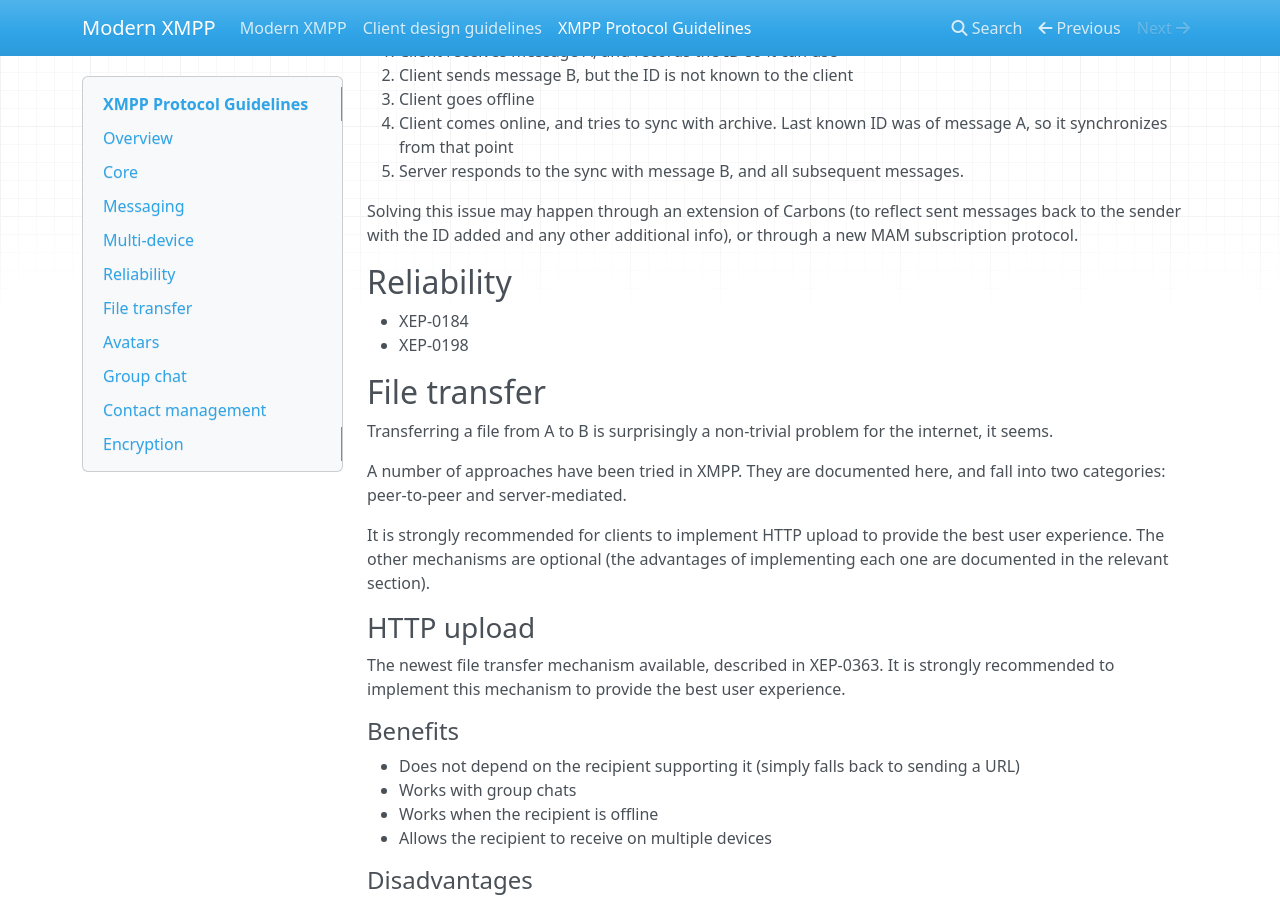
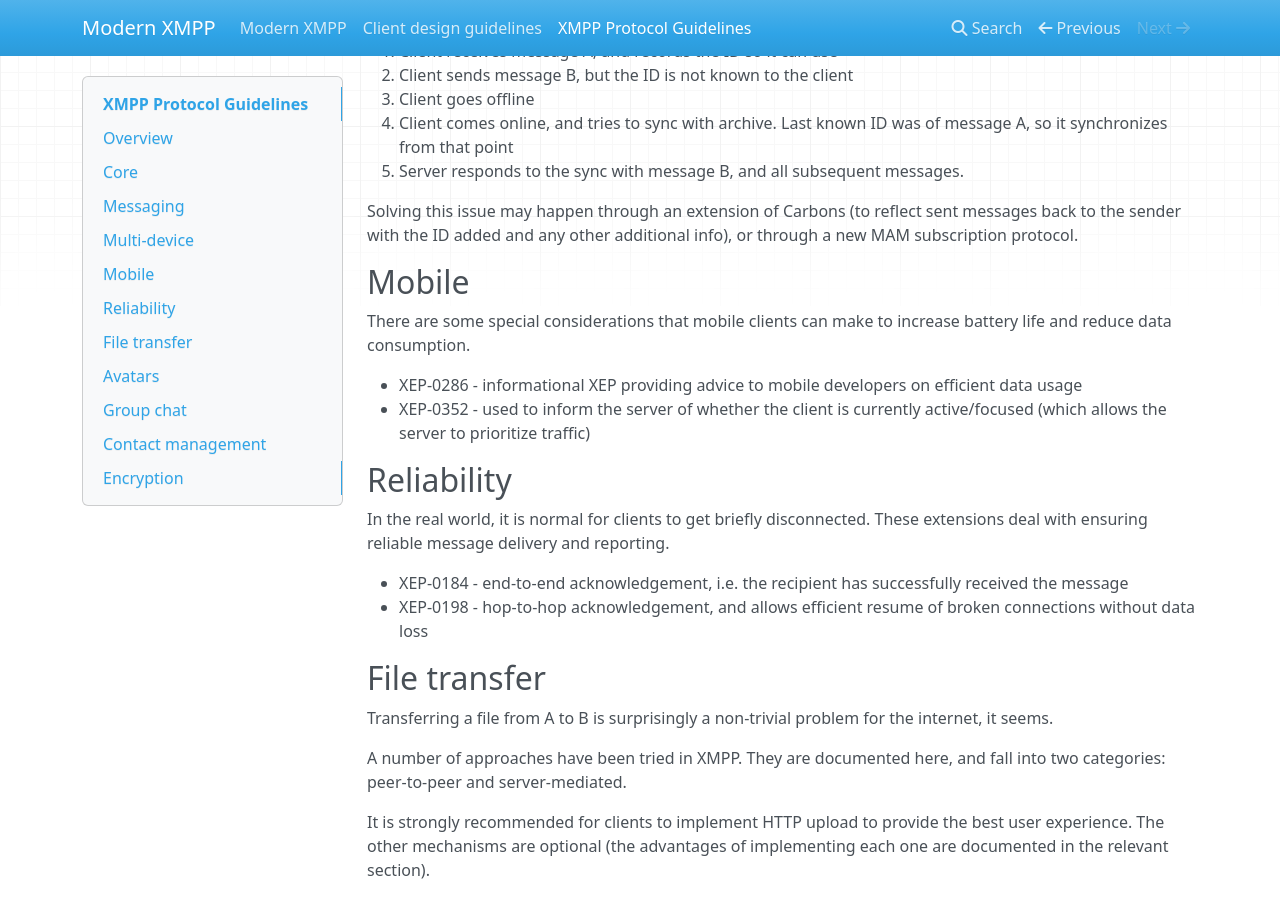
Before and after one commit to modernxmpp/modernxmpp, an MkDocs documentation site: the page built from docs/protocol.md, in a window 1280 px wide and 900 px high, scrolled down 2307 px. Built offline with MkDocs 1.6.1, drawn with Linux system fonts in a browser that asks for light colours; nearby versions of some CDN libraries.

Commit message:
protocol: Add mobile and reliability sections

```diff
--- a/docs/protocol.md
+++ b/docs/protocol.md
@@ -117,10 +117,22 @@
 Solving this issue may happen through an extension of Carbons (to reflect sent messages back to the sender
 with the ID added and any other additional info), or through a new MAM subscription protocol.
 
+## Mobile
+
+There are some special considerations that mobile clients can make to increase battery life and reduce
+data consumption.
+
+- XEP-0286 - informational XEP providing advice to mobile developers on efficient data usage
+- XEP-0352 - used to inform the server of whether the client is currently active/focused (which allows
+the server to prioritize traffic)
+
 ## Reliability
 
-- XEP-0184
-- XEP-0198
+In the real world, it is normal for clients to get briefly disconnected. These extensions deal with
+ensuring reliable message delivery and reporting.
+
+- XEP-0184 - end-to-end acknowledgement, i.e. the recipient has successfully received the message
+- XEP-0198 - hop-to-hop acknowledgement, and allows efficient resume of broken connections without data loss
 
 ## File transfer
 
```
